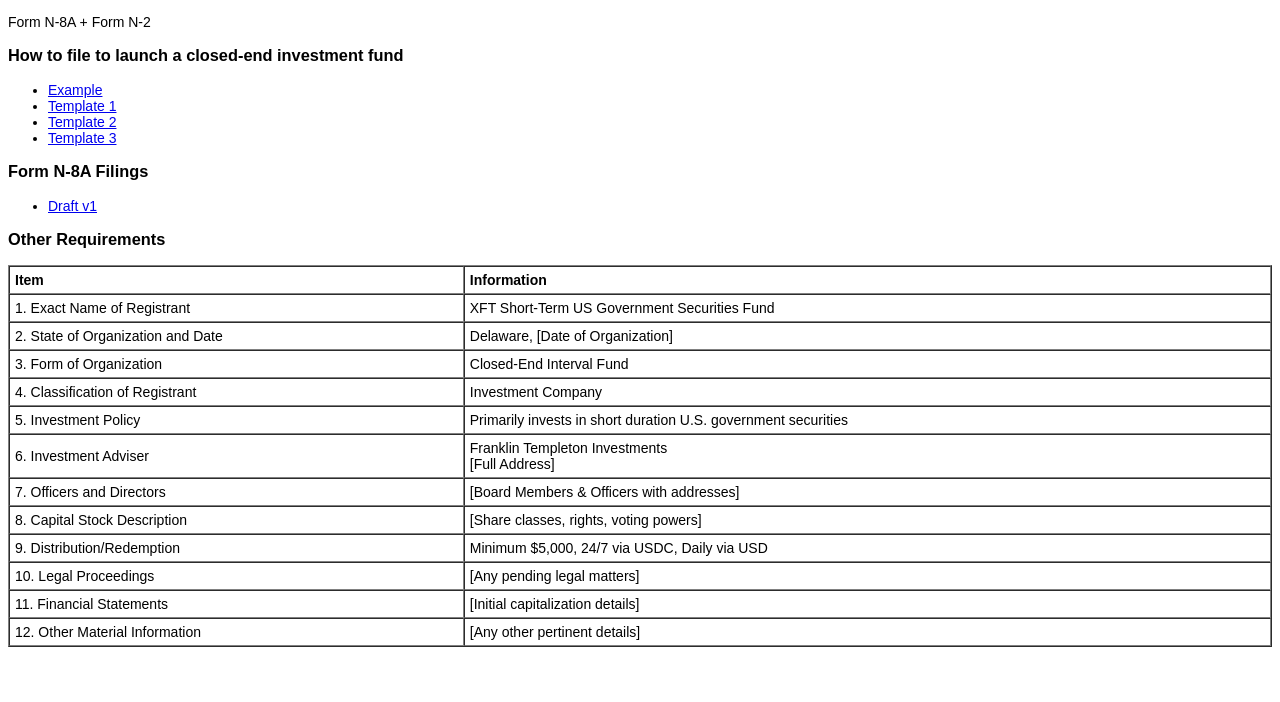
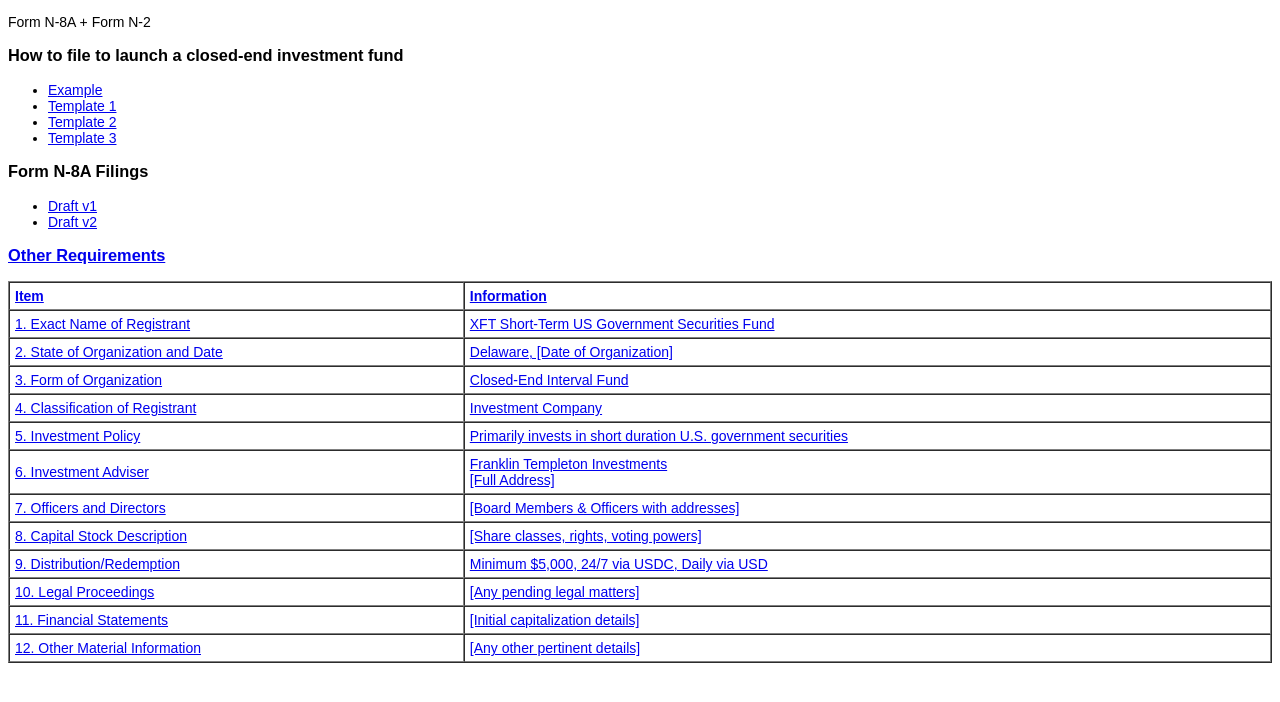
Before and after one commit to amr080/filings, a plain HTML site: page index.html in a window 1280 px wide. Drawn offline with Linux system fonts and the light colour scheme.

Commit message:
Update index.html

```diff
--- a/index.html
+++ b/index.html
@@ -18,6 +18,7 @@
     <h3>Form N-8A Filings</h3>
     <ul>
         <li><a href="/xft/n8a.html">Draft v1</a></li>
+        <li><a href="/archive/opco-xft-n8a.htm">Draft v2</li>
     </ul>
         <h3>Other Requirements</h3>
     <table border="1" cellpadding="5" cellspacing="0" width="100%">
```
